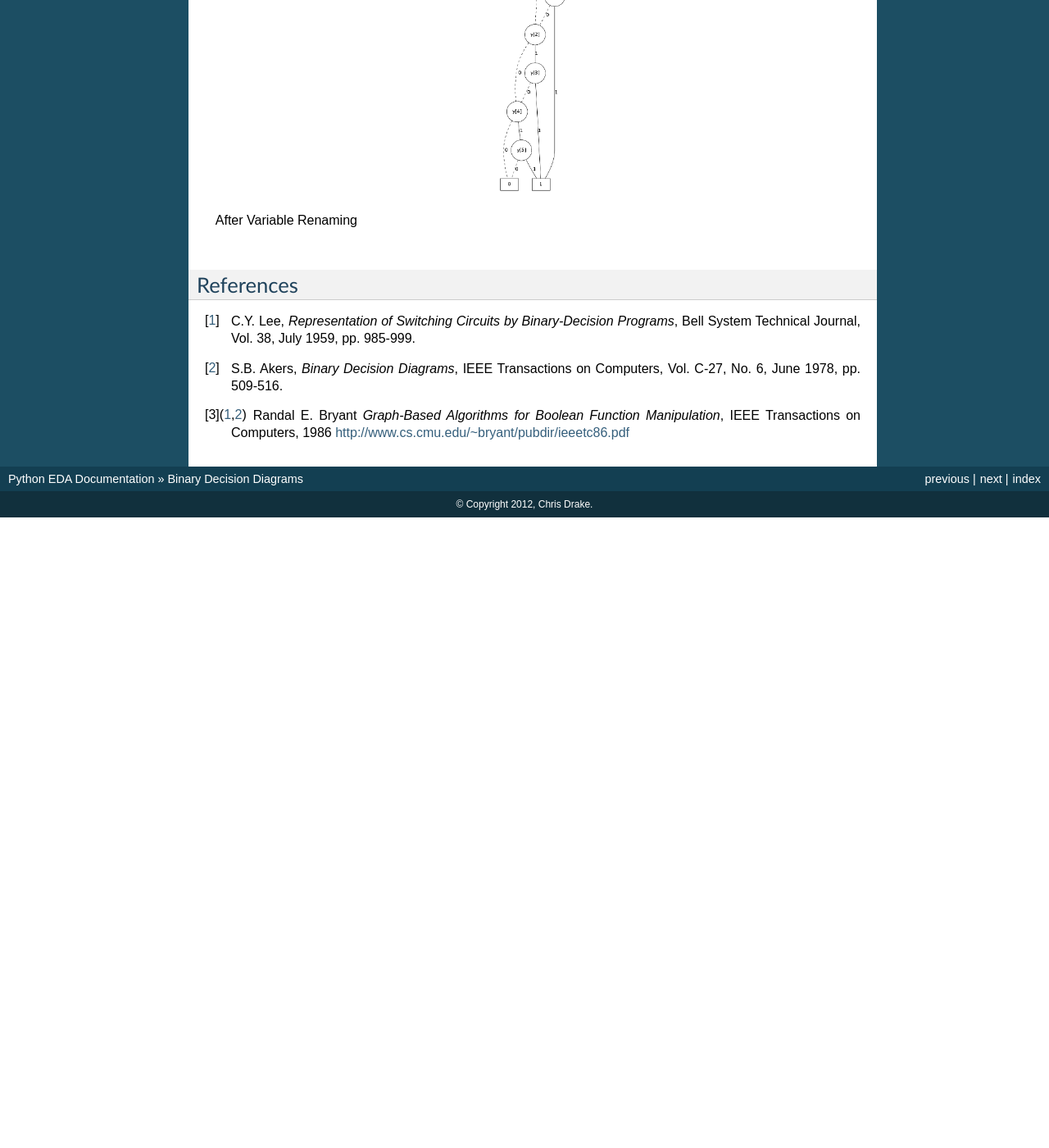
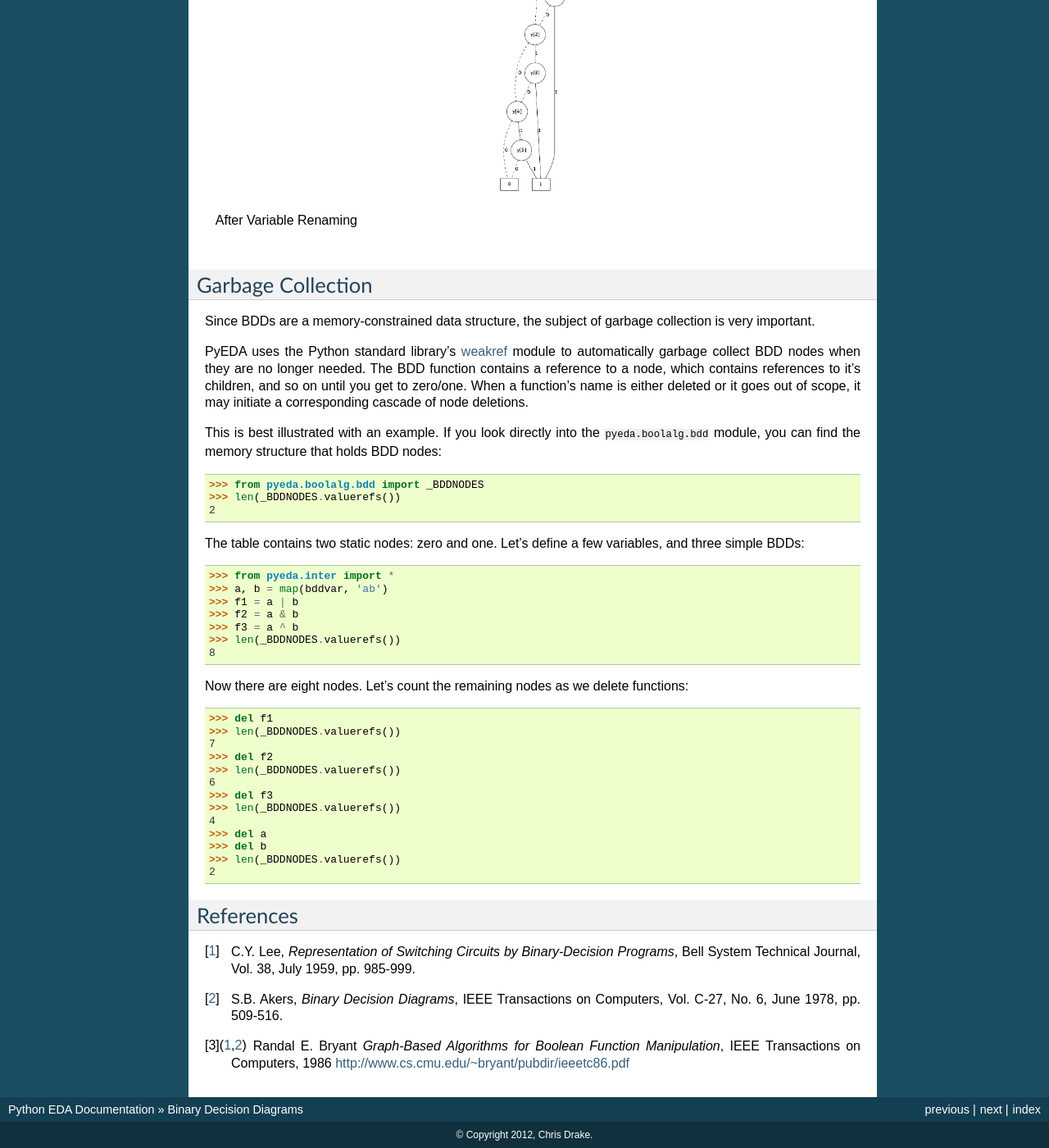
Before and after one commit to cjdrake/pyeda, a Sphinx documentation site: the page built from doc/source/bdd.rst, in a window 1280 px wide and 1400 px high, scrolled down 5598 px. Shown: the whole window at 82% size. Built offline with Sphinx 7.4.7, drawn with Linux system fonts in a browser that asks for light colours; before the commit the page ends 6229 px from its top, so only the background shows below that.

Commit message:
Add section on BDD garbage collection

```diff
--- a/doc/source/bdd.rst
+++ b/doc/source/bdd.rst
@@ -278,6 +278,56 @@ For example, to optimize the previous BDD::
 
    After Variable Renaming
 
+Garbage Collection
+==================
+
+Since BDDs are a memory-constrained data structure,
+the subject of garbage collection is very important.
+
+PyEDA uses the Python standard library's
+`weakref <https://docs.python.org/3.4/library/weakref.html>`_
+module to automatically garbage collect BDD nodes when they are no longer needed.
+The BDD function contains a reference to a node,
+which contains references to it's children, and so on until you get to zero/one.
+When a function's name is either deleted or it goes out of scope,
+it may initiate a corresponding cascade of node deletions.
+
+This is best illustrated with an example.
+If you look directly into the ``pyeda.boolalg.bdd`` module,
+you can find the memory structure that holds BDD nodes::
+
+   >>> from pyeda.boolalg.bdd import _BDDNODES
+   >>> len(_BDDNODES.valuerefs())
+   2
+
+The table contains two static nodes: zero and one.
+Let's define a few variables, and three simple BDDs::
+
+   >>> from pyeda.inter import *
+   >>> a, b = map(bddvar, 'ab')
+   >>> f1 = a | b
+   >>> f2 = a & b
+   >>> f3 = a ^ b
+   >>> len(_BDDNODES.valuerefs())
+   8
+
+Now there are eight nodes.
+Let's count the remaining nodes as we delete functions::
+
+   >>> del f1
+   >>> len(_BDDNODES.valuerefs())
+   7
+   >>> del f2
+   >>> len(_BDDNODES.valuerefs())
+   6
+   >>> del f3
+   >>> len(_BDDNODES.valuerefs())
+   4
+   >>> del a
+   >>> del b
+   >>> len(_BDDNODES.valuerefs())
+   2
+
 References
 ==========
 
```
